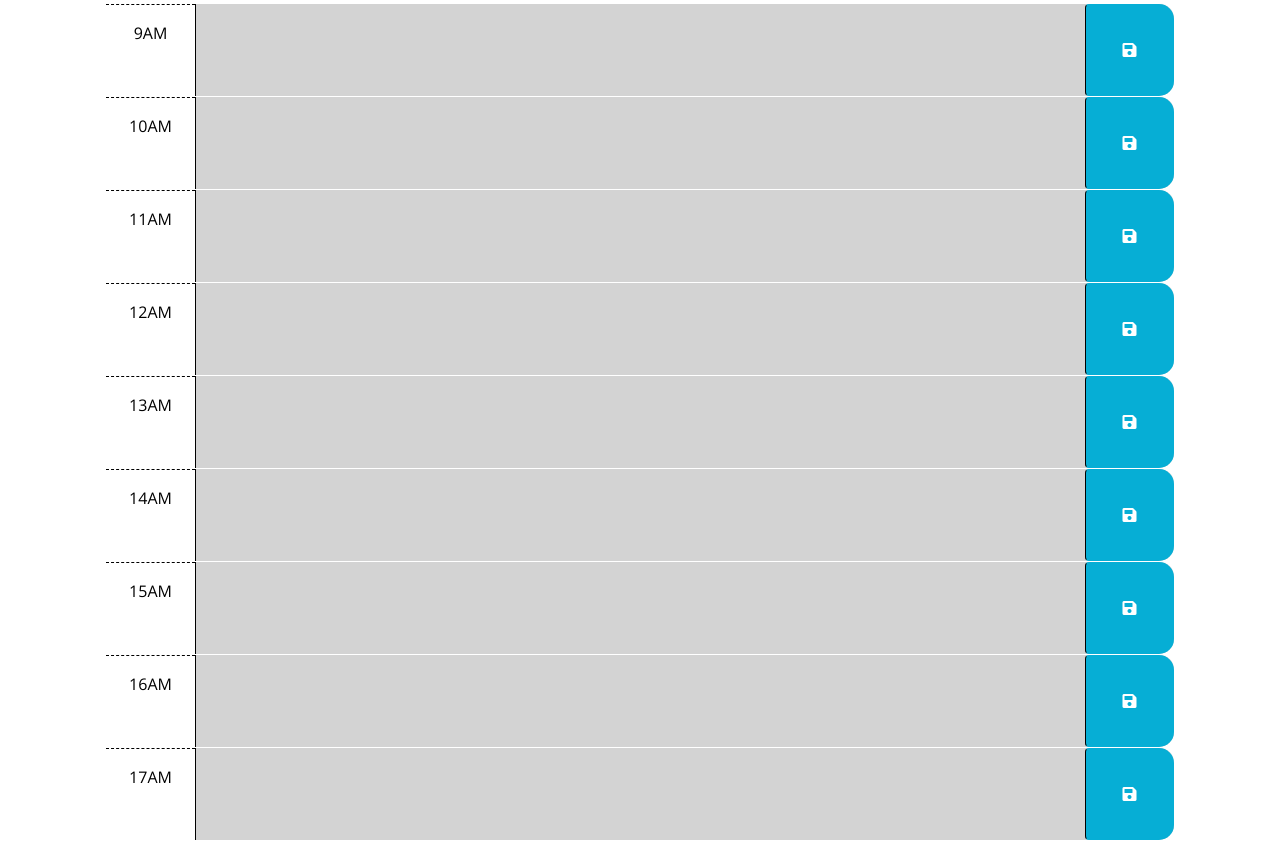
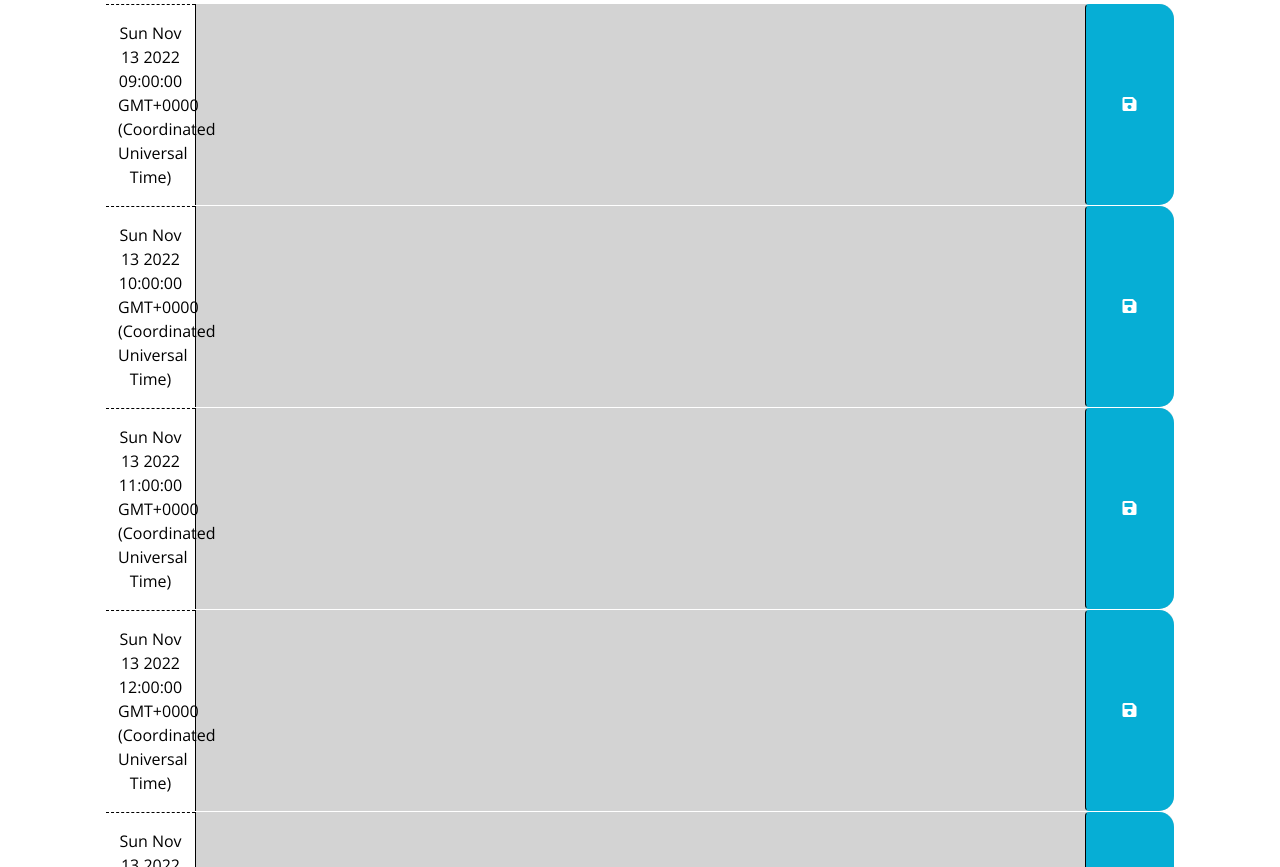
Before and after one commit to wiilki/current-work-day-scheduler-wk, a plain HTML site: page index.html in a window 1280 px wide. Shown: the part 253-1120 px from the top of the page. Before the commit the page ends 1093 px from the top, so only its background shows below. Drawn offline with nearby package versions, Linux system fonts and the light colour scheme.

Commit message:
Change hour display to time element

```diff
--- a/assets/js/script.js
+++ b/assets/js/script.js
@@ -23,8 +23,8 @@ $(function () {
 
 
   var today = dayjs();
-  var reformatDate = dayjs().format('hA');
-  var startHour = 9;
+  // var reformatDate = dayjs().format('hA');
+
   var template = document.getElementById("hour-row-template").innerHTML;
 
   // Duplicates original template and appends to container
@@ -38,56 +38,77 @@ $(function () {
   };
 
   // Set id to each section inside container and increments id#
-  $('section').each(function () {
-    this.setAttribute("id", startHour);
-
-    startHour++
+  var startHour = 9;
+  $('form').each(function () {
+    const d = new Date();
+    d.setHours(startHour, 0, 0);
+    this.setAttribute("id", "hour-" + startHour);
+    startHour++;
   });
 
+  // Set startHour back to 9. Append hour displays to rows
   var startHour = 9;
   $('section div').each(function () {
-      this.append(startHour + "AM");
-      startHour++
-    });
+    const d = new Date();
+    d.setHours(startHour, 0, 0);
+
+    this.append(d);
+    startHour++;
+  });
 
 
 
-  var taskFormEl = $('#task-form');
-  var taskArray = [];
-
-  // Listener for the save button
-  function handleFormSubmit(event) {
-    event.preventDefault();
-    // Take textarea input and assign it to object
-    var descriptionInput = $('textarea').val();
-    var taskInfo = {
-      taskDescription: descriptionInput,
-    }
-    // Push object to array
-    taskArray.push(taskInfo);
-    // Stringify array and save to local storage
-    localStorage.setItem("current-tasks", JSON.stringify(taskArray))
-  }
 
 
-  // Create a submit event listener on the form element
-  taskFormEl.on('submit', handleFormSubmit);
 
-  function init() {
-    // Get stored taskArray from localStorage
-    var storedTasks = JSON.parse(localStorage.getItem("current-tasks"));
-    if (storedTasks !== null) {
-      taskArray = storedTasks;
-    }
-    // For the length of the stored array
-    for (var i = 0; i < taskArray.length; i++) {
+  // var startHour = dayjs().set('hour', 9).format('hA');
+  // var displayHour = startHour;
 
-      // Test code
-      console.log(taskArray[i]);
-    }
-  }
+  // const d = new Date();
+  // d.setHours(9, 0, 0);
 
-  init();
+
+
+
+
+  // var taskFormEl = $('.task-form');
+  // var taskArray = [];
+
+  // // Listener for the save button
+  // function handleFormSubmit(event) {
+  //   event.preventDefault();
+  //   // Take textarea input and assign it to object
+  //   var descriptionInput = $('textarea').val();
+  //   var taskInfo = {
+  //     taskDescription: descriptionInput,
+  //   }
+  //   // Push object to array
+  //   taskArray.push(taskInfo);
+  //   // Stringify array and save to local storage
+  //   localStorage.setItem("current-tasks", JSON.stringify(taskArray))
+  // }
+
+
+
+
+  // // Create a submit event listener on the form element
+  // taskFormEl.on('submit', handleFormSubmit);
+
+  // function init() {
+  //   // Get stored taskArray from localStorage
+  //   var storedTasks = JSON.parse(localStorage.getItem("current-tasks"));
+  //   if (storedTasks !== null) {
+  //     taskArray = storedTasks;
+  //   }
+  //   // For the length of the stored array
+  //   for (var i = 0; i < taskArray.length; i++) {
+
+  //     // Test code
+  //     console.log(taskArray[i]);
+  //   }
+  // }
+
+  // init();
 
 
 
--- a/index.html
+++ b/index.html
@@ -23,13 +23,14 @@
   <div id="container" class="container-lg px-5">
 
     <template id="hour-row-template">
-      <form id="task-form">
-        <section id="hour-id" class="row time-block past">
+      <form id="hour-id" class="task-form">
+        <section class="row time-block past">
           <div id="hour-display" class="col-2 col-md-1 hour text-center py-3"></div>
           <textarea class="col-8 col-md-10 description" rows="3"></textarea>
           <button class="btn saveBtn col-2 col-md-1" aria-label="save">
             <i class="fas fa-save" aria-hidden="true"></i>
           </button>
+        </section>
       </form>
       </section>
     </template>
```
